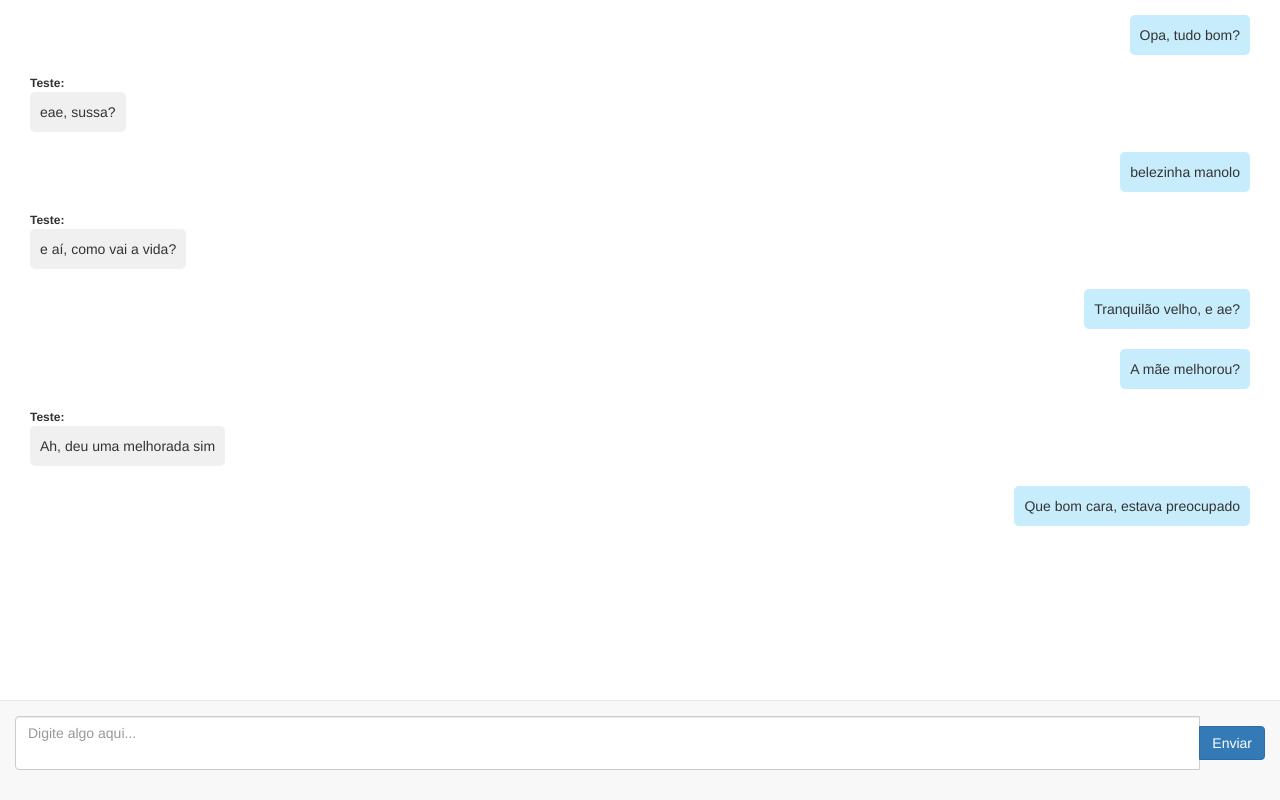
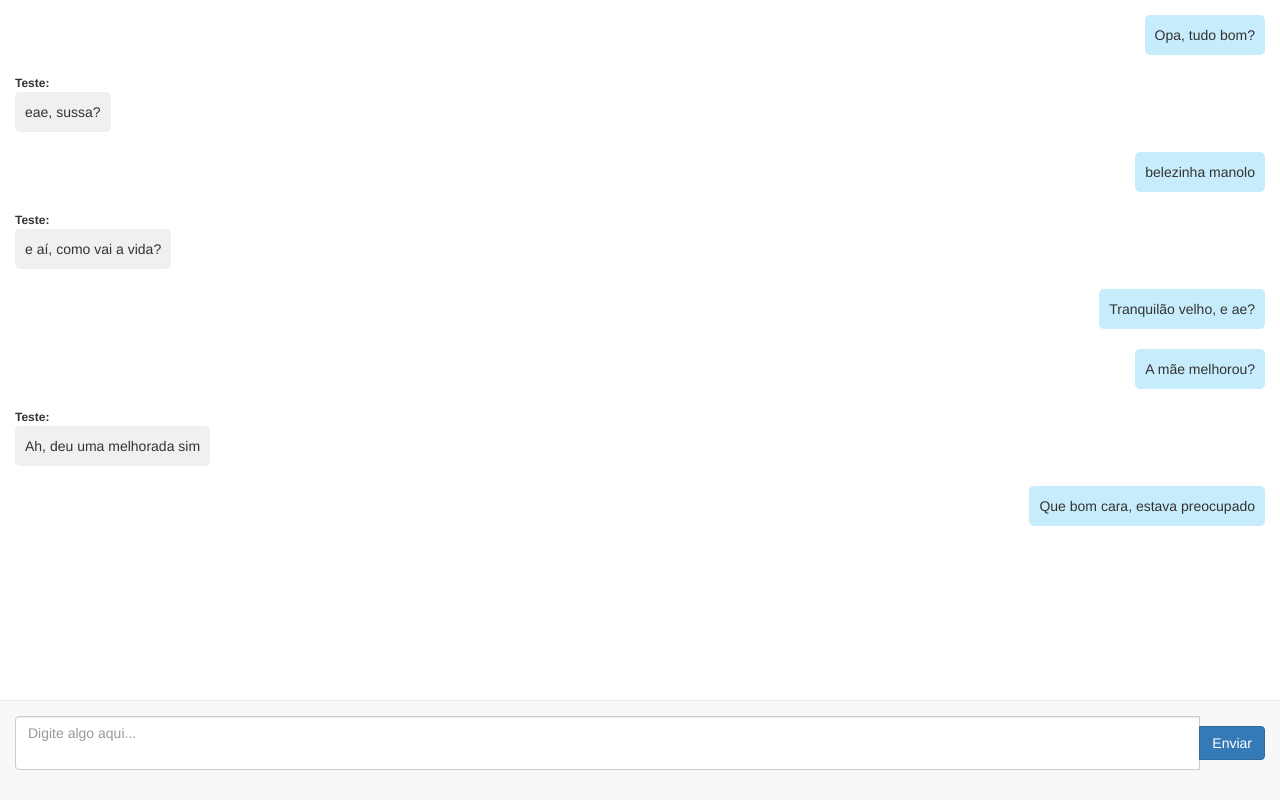
Before and after one commit to wildeee/react-hello, a React (Create React App) app: page / in a window 1280 px wide. Built offline with nearby package versions, Linux system fonts and the light colour scheme.

Commit message:
Ajuste de css

```diff
--- a/src/App.css
+++ b/src/App.css
@@ -26,3 +26,10 @@
 .body-padding {
 	padding: 15px;
 }
+
+.messages-area-container {
+	padding-top: 15px;
+	width: 100%;
+    padding-bottom: 100px;
+    display: inline-block;
+}
--- a/src/App.js
+++ b/src/App.js
@@ -31,7 +31,7 @@ class App extends Component {
 	render() {
 		const styleChat = 'navbar navbar-default navbar-fixed-bottom body-padding';
 		return (
-			<div className="body-padding">
+			<div className="messages-area-container">
 				<ModalUsername showModal={false} username={this.state.username} onUsernameChange={this.onUsernameChange} />
 				<MessagesArea messages={MESSAGES} />
 				<ChatInput className={styleChat} />
```
